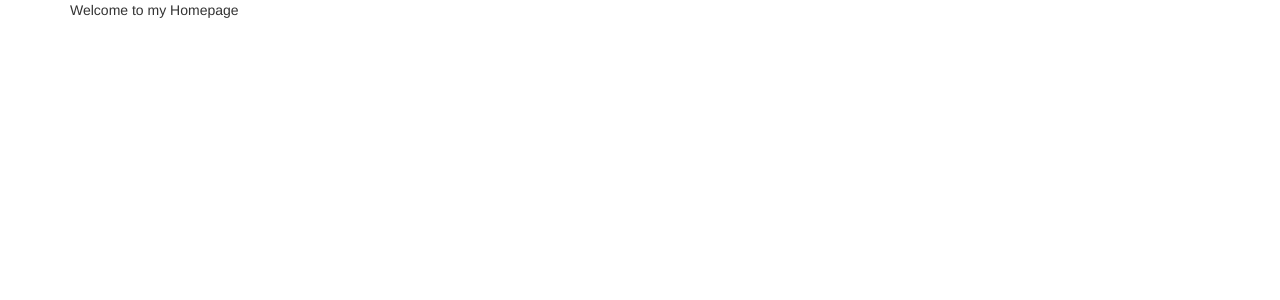
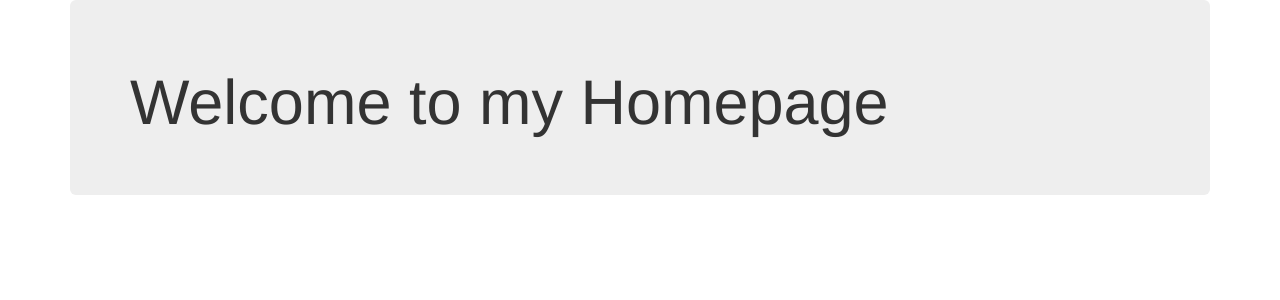
Before and after one commit to sokmena/angular-homepage, an Angular app: page / in a window 1280 px wide. Shown: the top 300 px of the page. Built offline with nearby package versions, Linux system fonts and the light colour scheme.

Commit message:
Bootstrap added

```diff
--- a/src/app/app.component.html
+++ b/src/app/app.component.html
@@ -1,3 +1,6 @@
 <div class="container">
-  Welcome to my Homepage
+  <div class="jumbotron">
+    <h1>Welcome to my Homepage</h1>
+  </div>
+
 </div>
```
